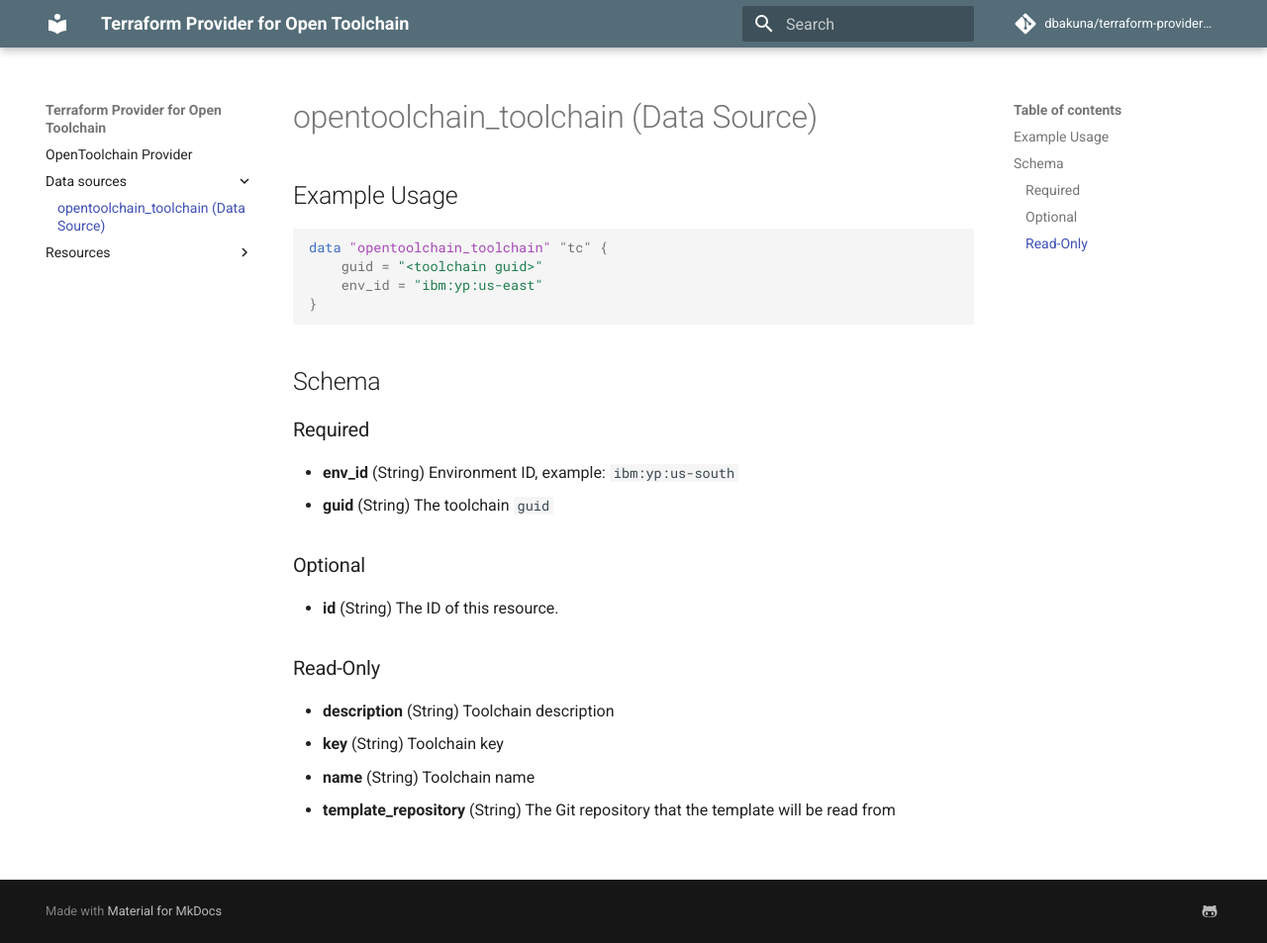
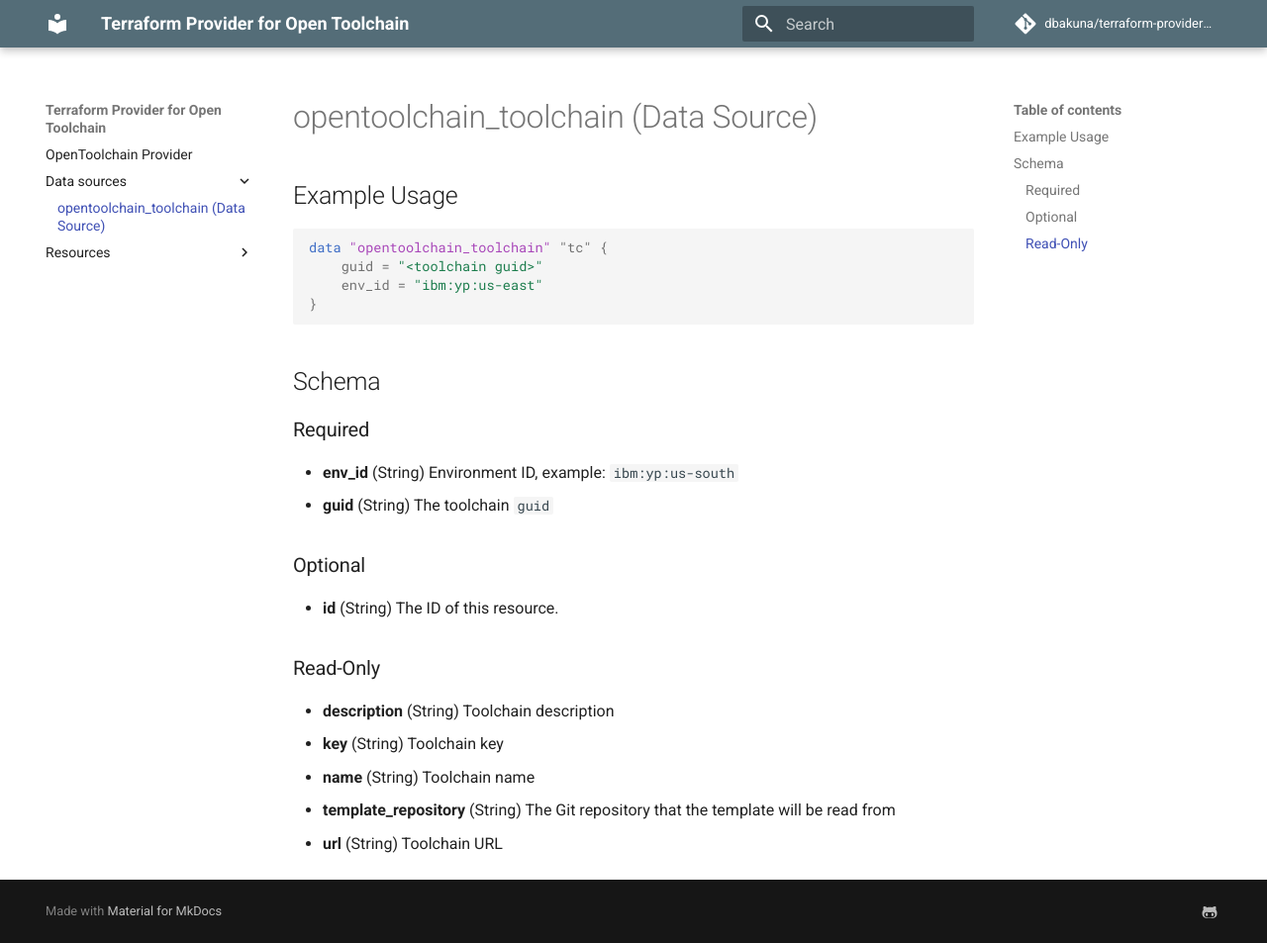
Before and after one commit to dariusbakunas/terraform-provider-opentoolchain, an MkDocs documentation site: the page built from docs/data-sources/toolchain.md, in a window 1280 px wide and 953 px high. Shown: the whole window at 99% size. Built offline with MkDocs 1.6.1 and Material for MkDocs 9.7.7, drawn with Linux system fonts in a browser that asks for light colours; comment, search, counter and statistics services are not loaded.

Commit message:
docs: go generate

```diff
--- a/docs/data-sources/toolchain.md
+++ b/docs/data-sources/toolchain.md
@@ -37,3 +37,4 @@ data "opentoolchain_toolchain" "tc" {
 - **key** (String) Toolchain key
 - **name** (String) Toolchain name
 - **template_repository** (String) The Git repository that the template will be read from
+- **url** (String) Toolchain URL
```
Also changed, not shown: docs/resources/toolchain.md (+1 -0 lines), 2 other files.
